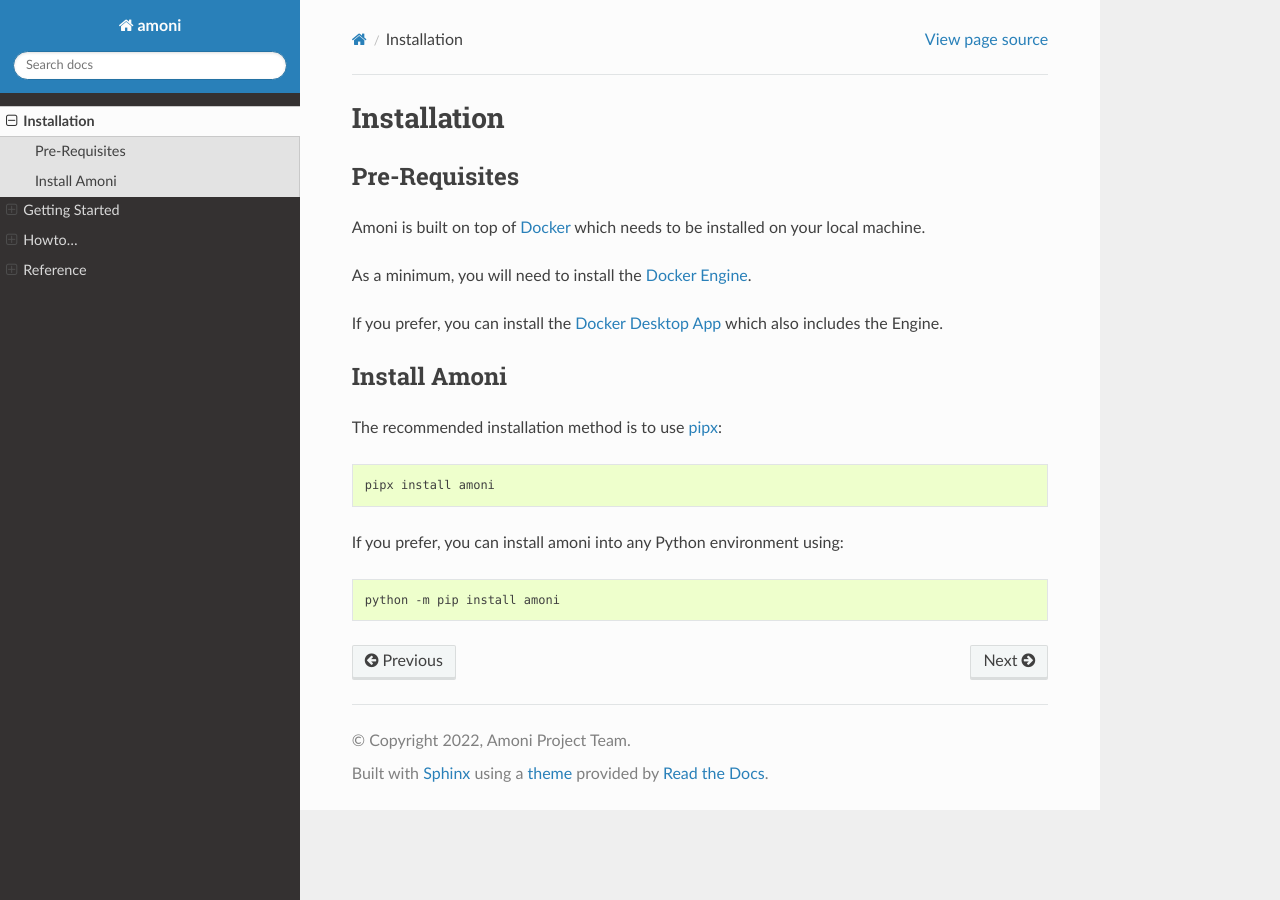
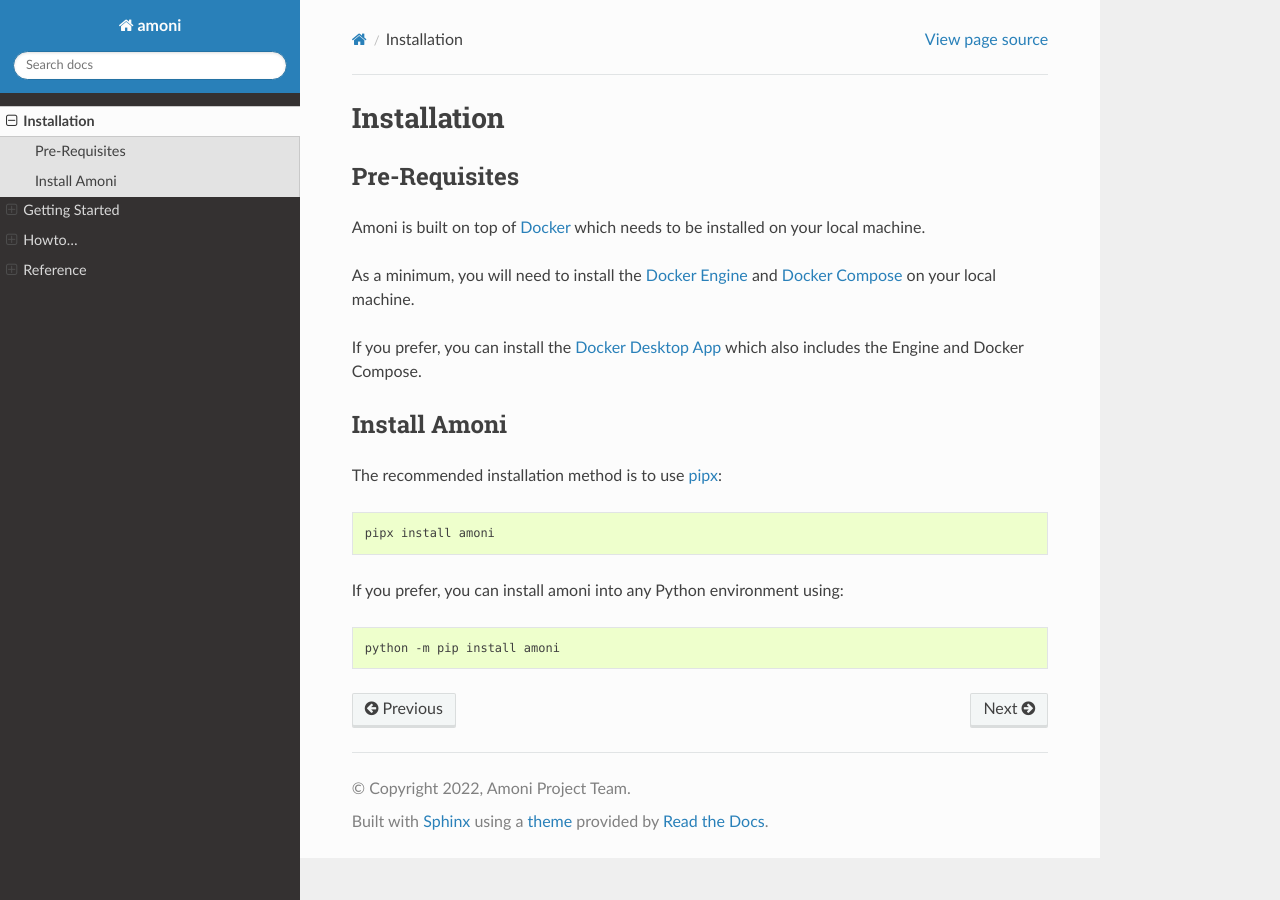
Before and after one commit to anvilistas/amoni, a Sphinx documentation site: the page built from docs/installation.rst, in a window 1280 px wide. Built offline with Sphinx 7.4.7 and the Read the Docs theme 2.0.0, drawn with Linux system fonts in a browser that asks for light colours.

Commit message:
Add docker compose to installation instructions

```diff
--- a/docs/installation.rst
+++ b/docs/installation.rst
@@ -7,10 +7,11 @@
 Amoni is built on top of `Docker <https://docker.com>`_ which needs to be installed
 on your local machine.
 
-As a minimum, you will need to install the `Docker Engine <https://docs.docker.com/engine/install/>`_.
+As a minimum, you will need to install the `Docker Engine <https://docs.docker.com/engine/install/>`_
+and `Docker Compose <https://docs.docker.com/compose/install/>`_ on your local machine.
 
 If you prefer, you can install the `Docker Desktop App <https://docs.docker.com/desktop/>`_
-which also includes the Engine.
+which also includes the Engine and Docker Compose.
 
 Install Amoni
 -------------
```
